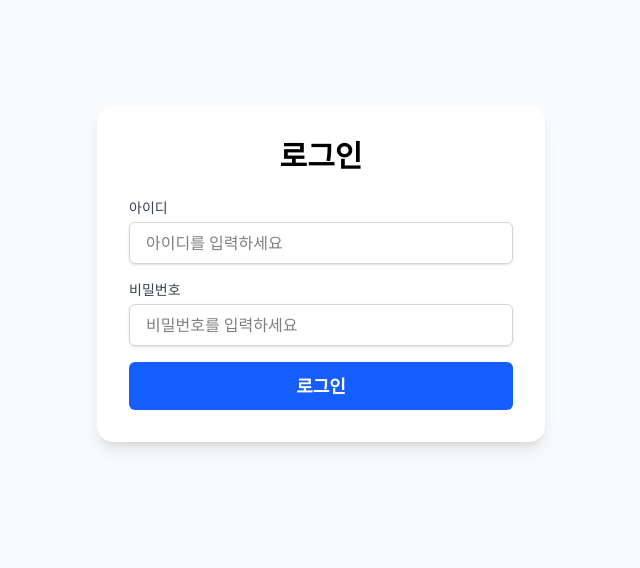
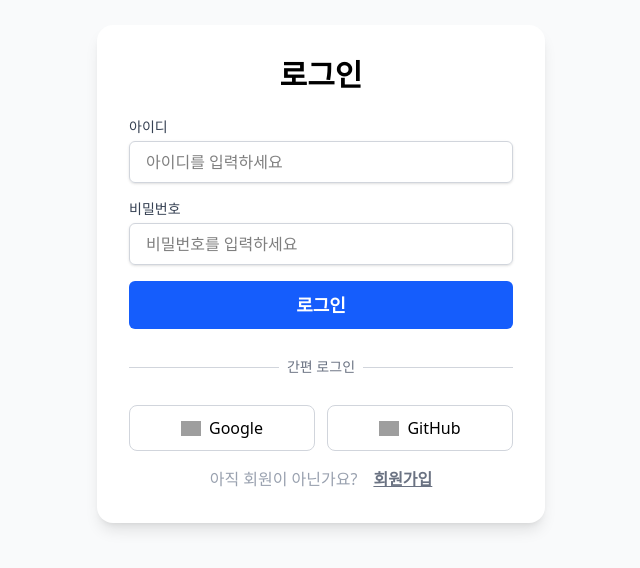
Before and after one commit to ftery0/Gameverse, a Next.js app: page /sign in a window 1280 px wide. Shown: the part 126-694 px from the top of the page, without its empty margins (319-959 px from the left). Built offline with nearby package versions, Linux system fonts and the light colour scheme; grey boxes are pictures that could not be loaded.

Commit message:
feat :: 로그인 페이지

```diff
--- /dev/null
+++ b/src/app/api/auth/[...nextauth]/route.ts
@@ -0,0 +1,70 @@
+import NextAuth from "next-auth";
+import GithubProvider from "next-auth/providers/github";
+import GoogleProvider from "next-auth/providers/google";
+import CredentialsProvider from "next-auth/providers/credentials";
+import { AuthOptions } from "next-auth";
+import { connectDB } from "@/libs/mongodb/mongodb";
+import { User } from "@/models/user";
+
+export const authOptions: AuthOptions = {
+  providers: [
+    GithubProvider({
+      clientId: process.env.GITHUB_CLIENT_ID as string,
+      clientSecret: process.env.GITHUB_CLIENT_SECRET as string,
+    }),
+    GoogleProvider({
+      clientId: process.env.GOOGLE_CLIENT_ID as string,
+      clientSecret: process.env.GOOGLE_CLIENT_SECRET as string,
+    }),
+    CredentialsProvider({
+      name: "credentials",
+      credentials: {
+        id: { label: "아이디", type: "text" },
+        name: { label: "이름", type: "text" },
+        password: { label: "비밀번호", type: "password" },
+      },
+      async authorize(credentials) {
+        const { id, password } = credentials!;
+
+        await connectDB();
+        const user = await User.findOne({ id, provider: "credentials" });
+
+        if (user && user.password === password) {
+          return { id: user.id, name: user.name };
+        } else {
+          return null;
+        }
+      },
+    }),
+  ],
+  pages: {
+    signIn: "/sign",
+  },
+  debug: process.env.NODE_ENV === "development",
+  callbacks: {
+    async signIn({ user, account }) {
+      await connectDB();
+
+      const existingUser = await User.findOne({ id: user.id });
+
+      if (!existingUser) {
+        await new User({
+          id: user.id,
+          name: user.name || '소셜 유저',
+          provider: account?.provider || 'credentials',
+          image: user.image || null,
+        }).save();
+      }
+
+      return true;
+    },
+  },
+  session: {
+    strategy: "jwt",
+  },
+  secret: process.env.NEXTAUTH_SECRET as string,
+};
+
+const handler = NextAuth(authOptions);
+
+export { handler as GET, handler as POST };
--- /dev/null
+++ b/src/app/sign/layout.tsx
@@ -0,0 +1,3 @@
+export default function SignLayout({ children }: { children: React.ReactNode }) {
+    return <>{children}</>;
+  }
--- a/src/app/sign/page.tsx
+++ b/src/app/sign/page.tsx
@@ -1,8 +1,13 @@
 "use client";
 
 import { useState } from "react";
+import { signIn } from "next-auth/react";
+import Image from "next/image";
 import TextField from "@/components/textField";
 import Button from "@/components/button";
+import Google from "@/assets/img/Googlelogo.svg";
+import Github from "@/assets/img/Github.svg";
+import Link from "next/link";
 
 const SignPage = () => {
   const [id, setId] = useState("");
@@ -10,7 +15,20 @@ const SignPage = () => {
 
   const handleLogin = () => {
     console.log("로그인 시도:", { id, password });
+    signIn("credentials", {
+      id,
+      password,
+      callbackUrl: '/'
+    });
   };
+
+
+  const handleSocialLogin = (provider: string) => {
+    signIn(provider, {
+      callbackUrl: "/",
+    })
+  };
+
 
   return (
     <div className="min-h-screen flex items-center justify-center bg-gray-50 px-4">
@@ -35,6 +53,37 @@ const SignPage = () => {
           <Button onClick={handleLogin} size="lg">
             로그인
           </Button>
+
+          <div className="relative py-3">
+            <div className="absolute inset-0 flex items-center">
+              <div className="w-full border-t border-gray-300"></div>
+            </div>
+            <div className="relative flex justify-center text-sm">
+              <span className="px-2 bg-white text-gray-500">간편 로그인</span>
+            </div>
+          </div>
+
+          <div className="grid grid-cols-2 gap-3">
+            <button
+              onClick={() => handleSocialLogin('google')}
+              className="flex items-center justify-center py-2.5 px-4 rounded-lg border border-gray-300 bg-white hover:bg-gray-50 transition-colors cursor-pointer"
+            >
+              <Image src={Google} width={20} height={20} alt="Google 로고" className="mr-2" />
+              Google
+            </button>
+            <button
+              onClick={() => handleSocialLogin('github')}
+              className="flex items-center justify-center py-2.5 px-4 rounded-lg border border-gray-300 bg-white hover:bg-gray-50 transition-colors cursor-pointer"
+            >
+               <Image src={Github} width={20} height={20} alt="Google 로고" className="mr-2" />
+              GitHub
+            </button>
+          </div>
+
+          <div className=" w-full flex items-center justify-center">
+            <span className="px-2 text-gray-400">아직 회원이 아닌가요?</span>
+            <Link href="/sign/join" className="px-2 font-extrabold text-gray-500 underline cursor-pointer"> 회원가입</Link>
+          </div>
         </div>
       </div>
     </div>
```
